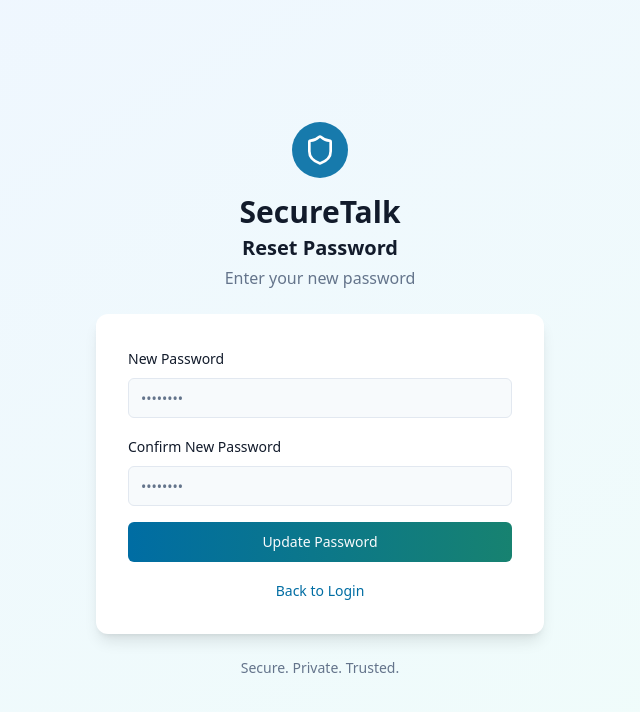
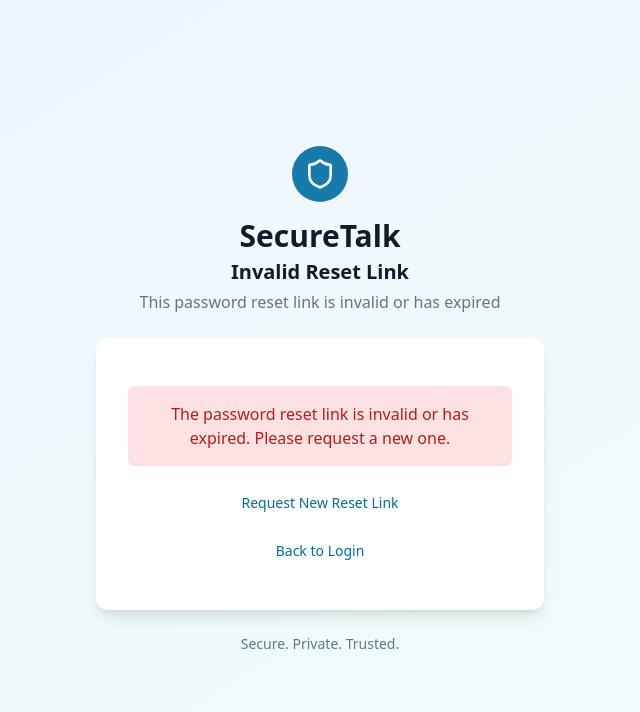
Before and after one commit to Gabrielab5/chatter-safe-zone, a React (Vite) app: page /reset-password in a window 1280 px wide. Shown: the top 712 px of the page, without its empty margins (320-960 px from the left). Built offline with nearby package versions, Linux system fonts and the light colour scheme.

Commit message:
Fix: Handle email verification and reset password redirects
- Updated `src/pages/ForgotPassword.tsx` and `src/pages/ResetPassword.tsx` to handle password reset and email verification redirects, displaying appropriate messages or redirecting the user to the reset password page.

```diff
--- a/src/contexts/AuthContext.tsx
+++ b/src/contexts/AuthContext.tsx
@@ -1,3 +1,4 @@
+
 import React, { createContext, useContext, useEffect, useState } from 'react';
 import { User, Session } from '@supabase/supabase-js';
 import { supabase } from '@/integrations/supabase/client';
@@ -6,6 +7,7 @@ import { useE2ECrypto } from '@/hooks/useE2ECrypto';
 import { useToast } from '@/hooks/use-toast';
 import { generateKeyPair } from '@/utils/cryptoUtils';
 import { uploadPublicKey } from '@/utils/publicKeyManager';
+import { useNavigate } from 'react-router-dom';
 
 interface AuthContextType {
   user: User | null;
@@ -100,6 +102,23 @@ export const AuthProvider: React.FC<{ children: React.ReactNode }> = ({ children
     const { data: { subscription } } = supabase.auth.onAuthStateChange(
       async (event, session) => {
         console.log('Auth state changed:', event, session?.user?.email);
+
+        // Handle password recovery
+        if (event === 'PASSWORD_RECOVERY') {
+          console.log('Password recovery event detected, redirecting to reset password page');
+          window.location.href = '/reset-password';
+          return;
+        }
+
+        // Handle email verification
+        if (event === 'SIGNED_IN' && session?.user?.email_confirmed_at) {
+          console.log('Email verified successfully');
+          toast({
+            title: "Email Verified",
+            description: "Your email has been successfully verified!",
+          });
+        }
+
         setSession(session);
         setUser(session?.user ?? null);
         setLoading(false);
@@ -234,7 +253,7 @@ export const AuthProvider: React.FC<{ children: React.ReactNode }> = ({ children
           data: {
             full_name: fullName,
           },
-          emailRedirectTo: `${window.location.origin}/chat`
+          emailRedirectTo: `${window.location.origin}/login`
         }
       });
 
--- a/src/pages/ResetPassword.tsx
+++ b/src/pages/ResetPassword.tsx
@@ -13,16 +13,43 @@ const ResetPassword: React.FC = () => {
   const [confirmPassword, setConfirmPassword] = useState("");
   const [isLoading, setIsLoading] = useState(false);
   const [passwordError, setPasswordError] = useState("");
+  const [isRecoveryMode, setIsRecoveryMode] = useState(false);
   const { toast } = useToast();
   const navigate = useNavigate();
 
   useEffect(() => {
+    // Check if we're in password recovery mode by looking at the URL hash
+    const hashParams = new URLSearchParams(window.location.hash.substring(1));
+    const accessToken = hashParams.get('access_token');
+    const type = hashParams.get('type');
+
+    if (accessToken && type === 'recovery') {
+      console.log('Password recovery mode detected');
+      setIsRecoveryMode(true);
+
+      // Set the session with the recovery token
+      supabase.auth.setSession({
+        access_token: accessToken,
+        refresh_token: hashParams.get('refresh_token') || '',
+      });
+    }
+
     // Listen for auth state changes to handle the reset token
-    supabase.auth.onAuthStateChange(async (event, session) => {
+    const { data: { subscription } } = supabase.auth.onAuthStateChange(async (event, session) => {
       if (event === "PASSWORD_RECOVERY") {
-        // User is in password recovery mode
+        console.log('Password recovery event received');
+        setIsRecoveryMode(true);
+      }
+
+      if (event === "SIGNED_IN" && session) {
+        console.log('User signed in during password recovery');
+        setIsRecoveryMode(true);
       }
     });
+
+    return () => {
+      subscription.unsubscribe();
+    };
   }, []);
 
   const validatePassword = () => {
@@ -60,6 +87,9 @@ const ResetPassword: React.FC = () => {
           title: "Password updated",
           description: "Your password has been successfully updated.",
         });
+
+        // Sign out and redirect to login
+        await supabase.auth.signOut();
         navigate("/login");
       }
     } catch (error) {
@@ -72,6 +102,37 @@ const ResetPassword: React.FC = () => {
       setIsLoading(false);
     }
   };
+
+  if (!isRecoveryMode) {
+    return (
+      <AuthLayout
+        title="Invalid Reset Link"
+        subtitle="This password reset link is invalid or has expired"
+      >
+        <div className="text-center py-4 space-y-4">
+          <div className="bg-red-100 dark:bg-red-900/20 text-red-700 dark:text-red-400 p-4 rounded-md">
+            The password reset link is invalid or has expired. Please request a new one.
+          </div>
+          <div className="pt-2">
+            <Link
+              to="/forgot-password"
+              className="text-primary font-medium hover:underline text-sm"
+            >
+              Request New Reset Link
+            </Link>
+          </div>
+          <div className="pt-2">
+            <Link
+              to="/login"
+              className="text-primary font-medium hover:underline text-sm"
+            >
+              Back to Login
+            </Link>
+          </div>
+        </div>
+      </AuthLayout>
+    );
+  }
 
   return (
     <AuthLayout
```
Also changed, not shown: 1 other file (tests, documents, lock files or other folders).
